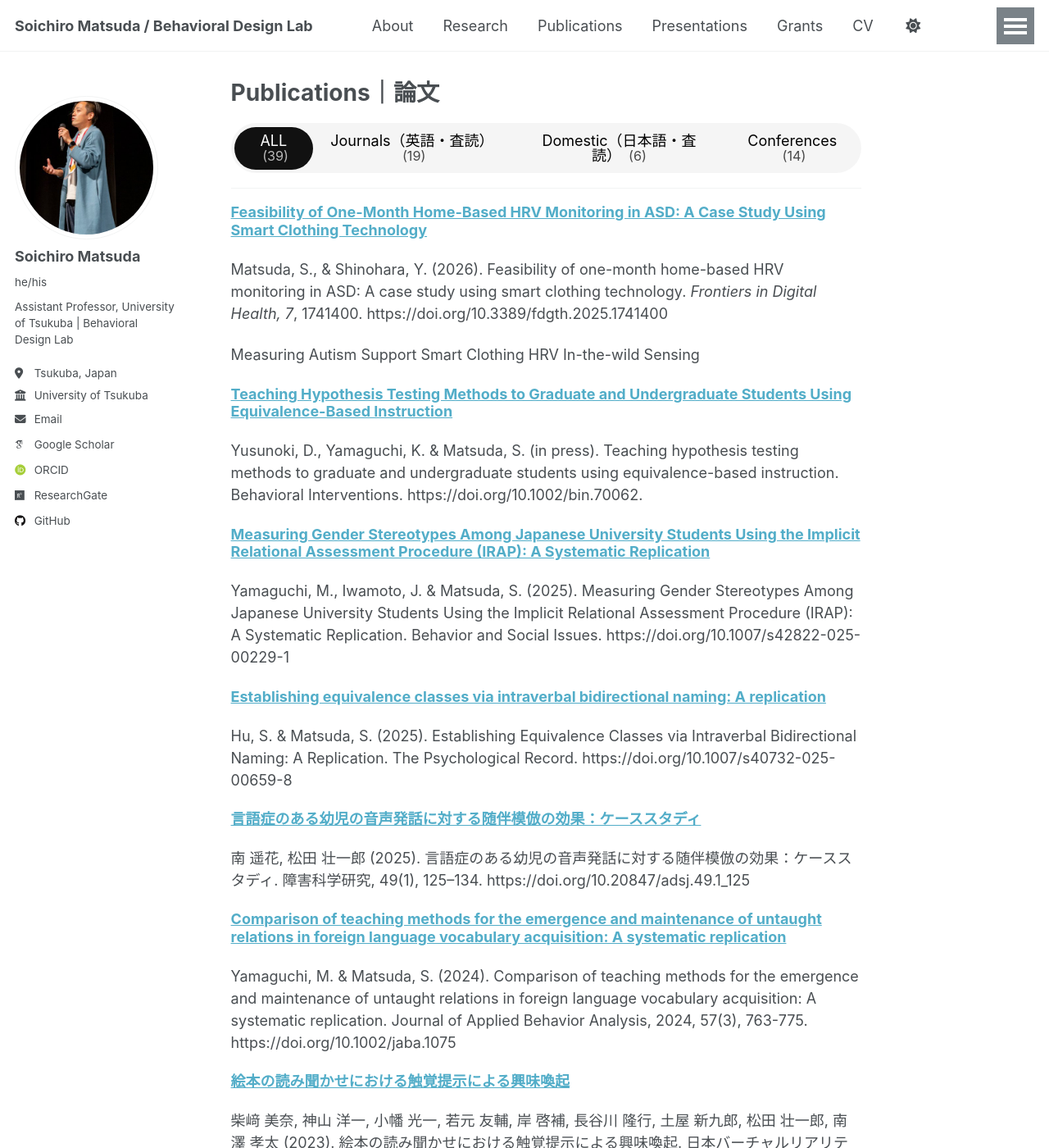
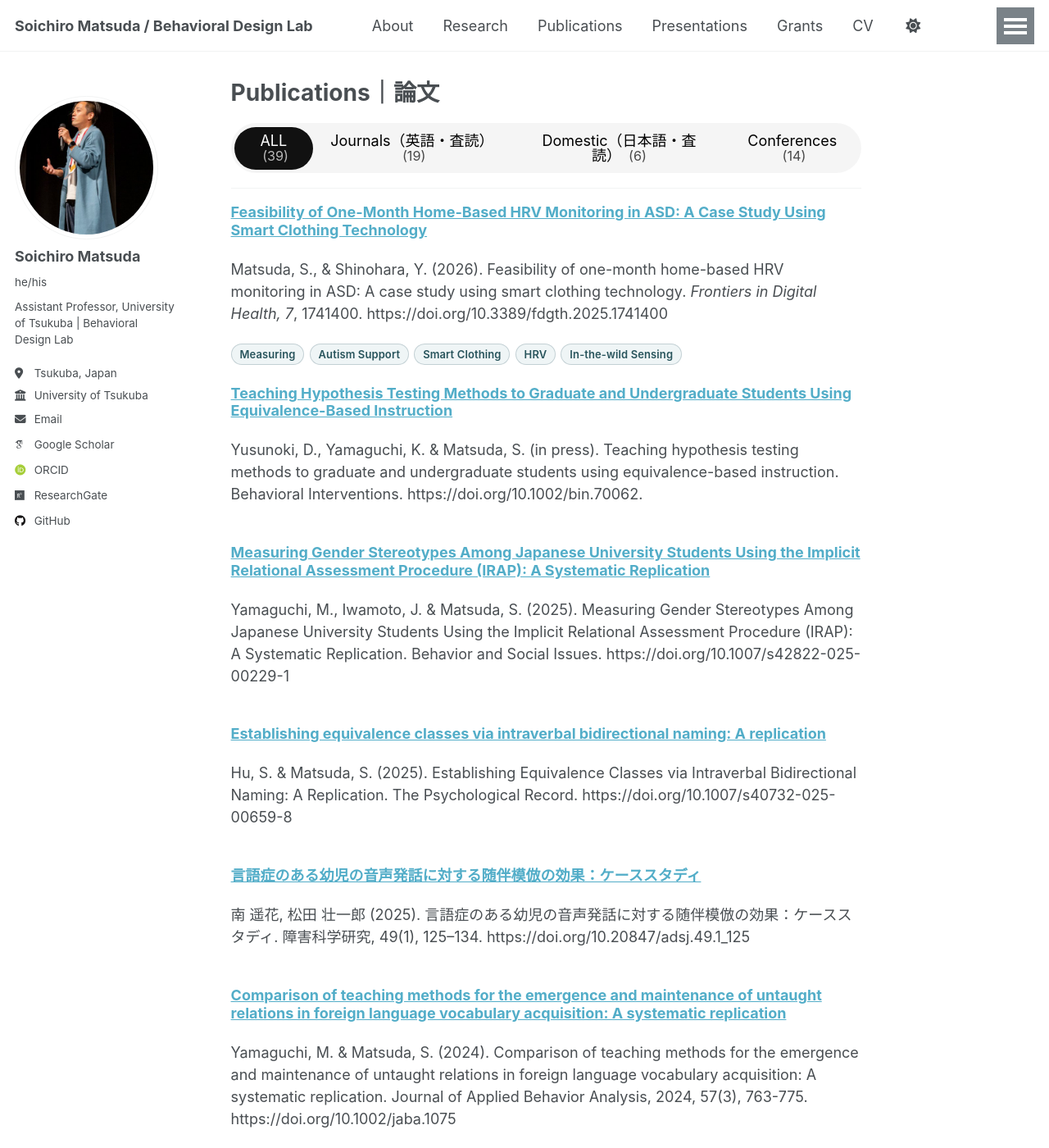
Before and after one commit to BehavioralDesignerMatsuda/BehavioralDesignerMatsuda.github.io, a Jekyll site: the page built from _pages/publications.md, in a window 1280 px wide and 1400 px high. Shown: the whole window at 82% size. Built offline with Jekyll 4.4.1, drawn with Linux system fonts in a browser that asks for light colours; some web fonts are replaced; a script that is not in the unit is left out.

Commit message:
Update main.scss

```diff
--- a/assets/css/main.scss
+++ b/assets/css/main.scss
@@ -41,3 +41,50 @@
     "vendor/font-awesome/solid",
     "vendor/font-awesome/brands"
 ;
+/* Publications tags */
+
+.archive__item-tags {
+  display: flex;
+  flex-wrap: wrap;
+  gap: 0.35rem;
+  margin-top: 0.45rem;
+  margin-bottom: 0.9rem;
+}
+
+.pub-tag {
+  display: inline-flex;
+  align-items: center;
+  padding: 0.18rem 0.55rem;
+  border: 1px solid rgba(40, 80, 90, 0.22);
+  border-radius: 999px;
+  background: rgba(40, 120, 130, 0.07);
+  color: #28545c;
+  font-size: 0.72rem;
+  font-weight: 600;
+  line-height: 1.35;
+  letter-spacing: 0.01em;
+  white-space: nowrap;
+}
+
+.pub-tag:hover {
+  background: rgba(40, 120, 130, 0.12);
+  border-color: rgba(40, 80, 90, 0.36);
+}
+
+.pub-tag--measuring {
+  background: rgba(30, 120, 150, 0.10);
+  border-color: rgba(30, 120, 150, 0.30);
+  color: #1e6375;
+}
+
+.pub-tag--supporting {
+  background: rgba(70, 130, 100, 0.10);
+  border-color: rgba(70, 130, 100, 0.30);
+  color: #356f54;
+}
+
+.pub-tag--training {
+  background: rgba(95, 85, 160, 0.10);
+  border-color: rgba(95, 85, 160, 0.30);
+  color: #514b8f;
+}
```
